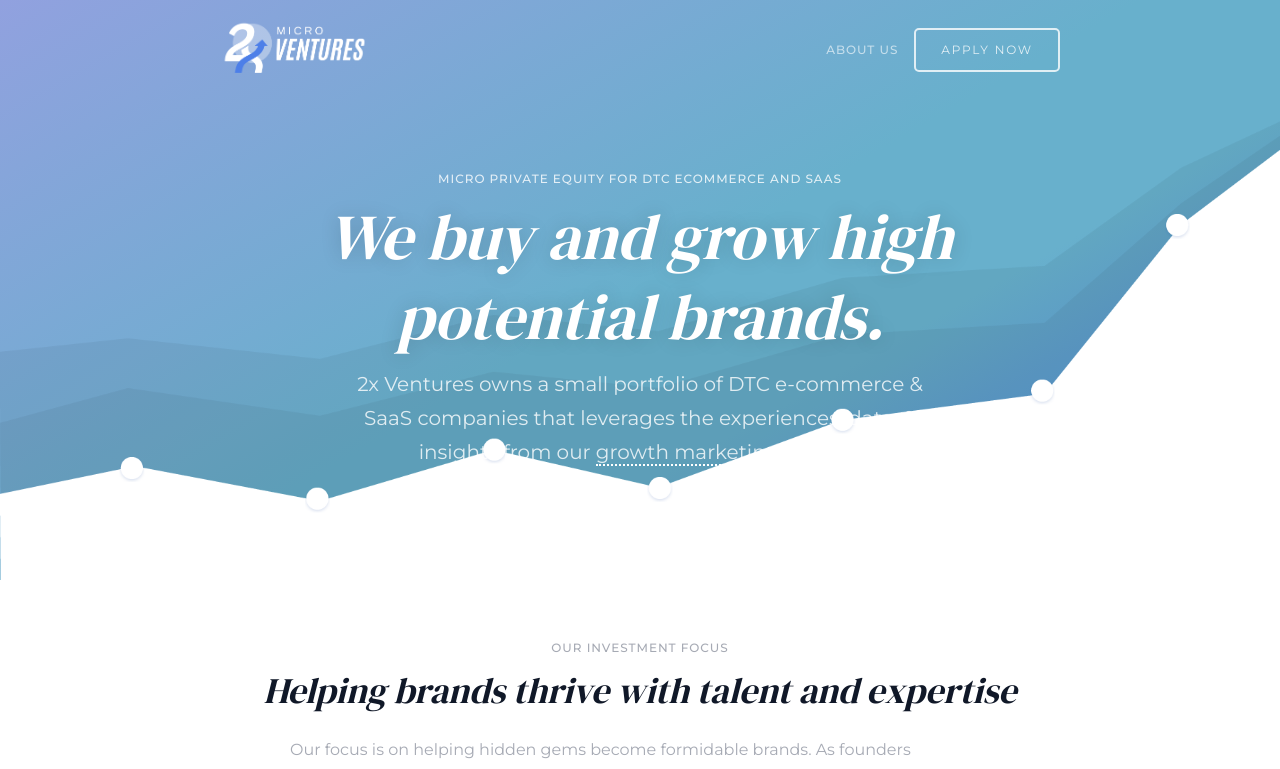
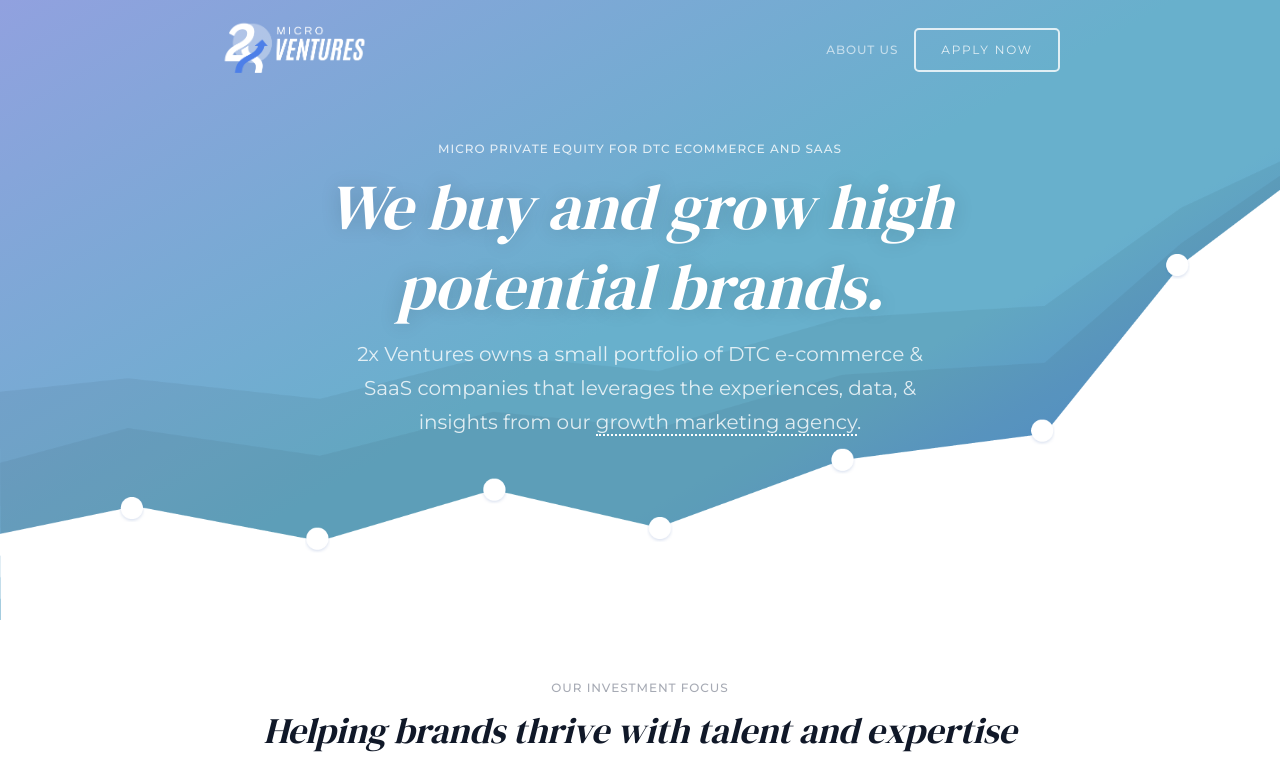
Before and after one commit to jtcchan/2x-ventures, a Next.js app: page / in a window 1280 px wide. Shown: the top 769 px of the page. Built offline with nearby package versions, Linux system fonts and the light colour scheme.

Commit message:
fix: Increase hero height and bottom padding for backdrop clearance

```diff
--- a/components/Hero.tsx
+++ b/components/Hero.tsx
@@ -3,7 +3,7 @@
 export default function Hero() {
   return (
     <section
-      className="relative min-h-[580px] flex flex-col justify-center overflow-hidden px-5 sm:px-6 lg:px-8 pt-[100px] pb-[40px] text-white"
+      className="relative min-h-[620px] flex flex-col justify-center overflow-hidden px-5 sm:px-6 lg:px-8 pt-[80px] pb-[120px] text-white"
       style={{
         background: 'linear-gradient(150deg, #91a1df, #68b0cc 50%, #68b0cc 65%, #4d7fe8)',
         backgroundImage: 'url("/backdrop.png"), linear-gradient(150deg, #91a1df, #68b0cc 50%, #68b0cc 65%, #4d7fe8)',
```
